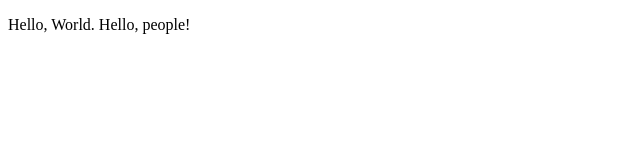
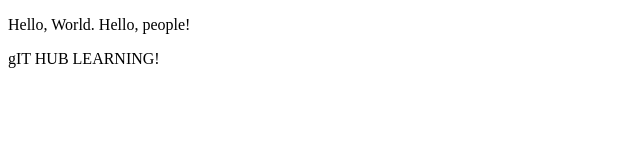
Before and after one commit to Nexoroshii/js-react_learn, a plain HTML site: page index.html in a window 1280 px wide. Shown: the whole page, without its empty margins (0-640 px from the left). Drawn offline with Linux system fonts and the light colour scheme.

Commit message:
add second block <p>with text

```diff
--- a/index.html
+++ b/index.html
@@ -8,6 +8,7 @@
 </head>
 <body>
     <p onclick="">Hello, World. Hello, people!</p>
+    <p>gIT HUB LEARNING!</p>
 
     <!-- <script>
         alert(1);
```
